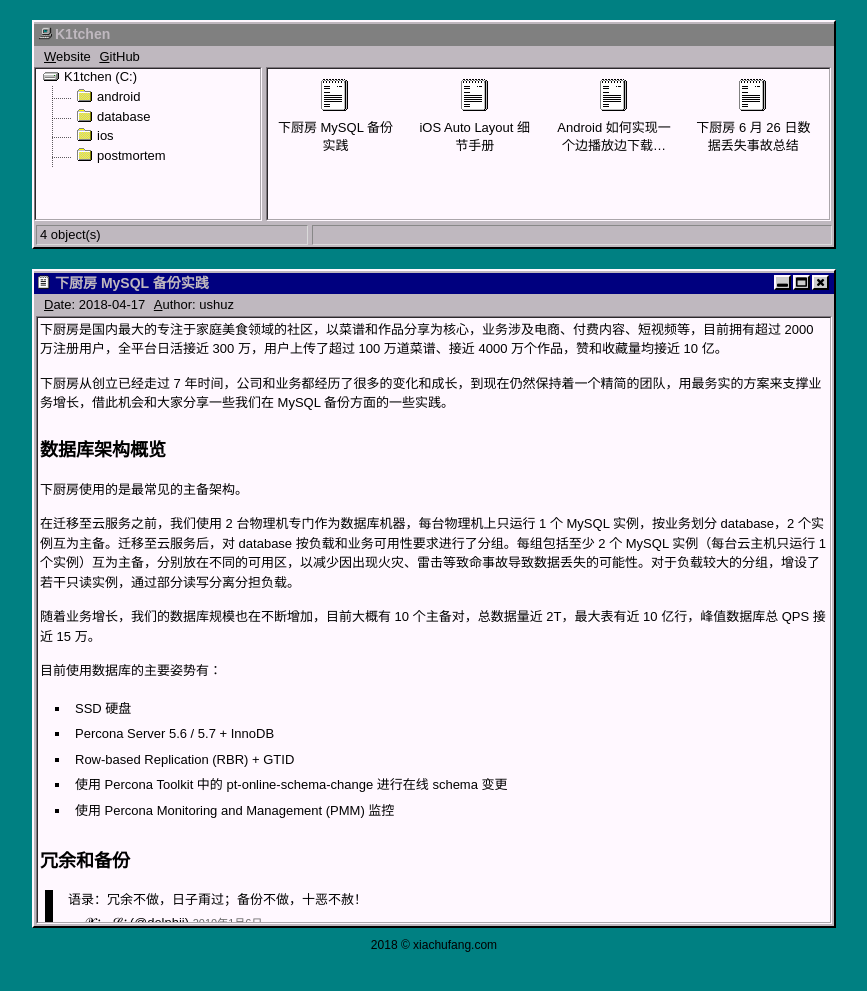
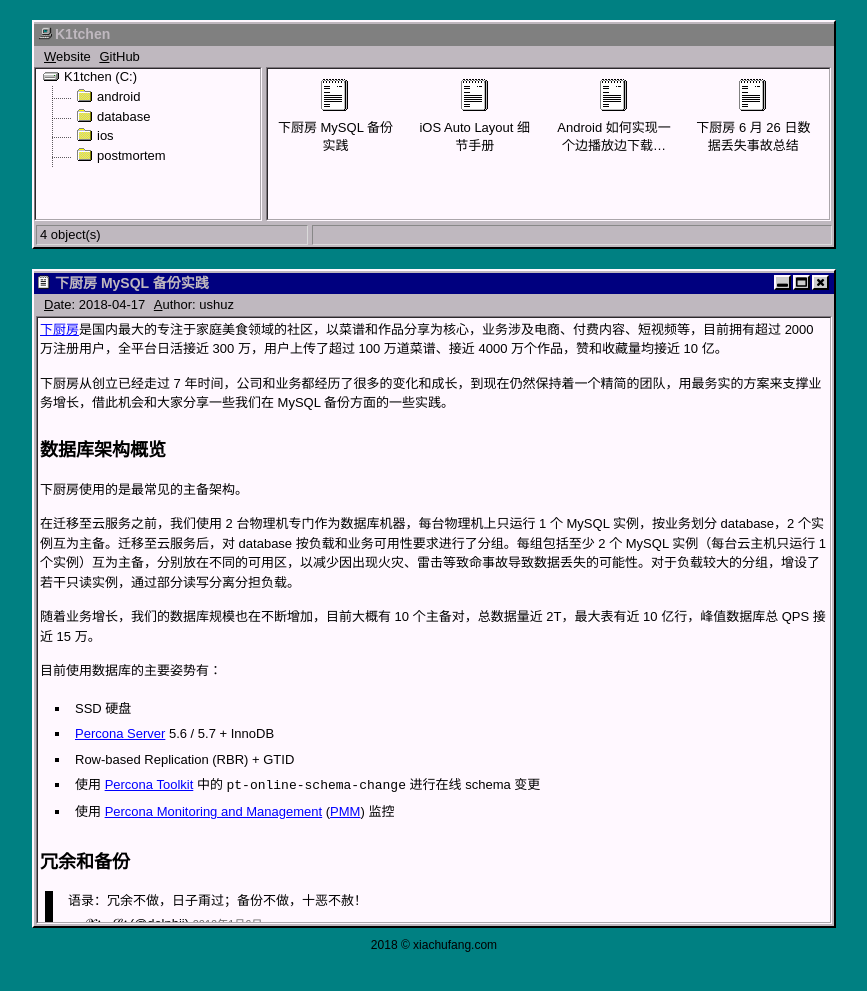
Before and after one commit to xiachufang/xiachufang.github.io, a Jekyll site: the page built from _posts/2018-04-17-mysql-backup-practice.md, in a window 1280 px wide. Shown: the top 991 px of the page, without its empty margins (206-1073 px from the left). Built offline with Jekyll 4.4.1, drawn with Linux system fonts in a browser that asks for light colours; nearby versions of some CDN libraries; some of the changed lines change nothing that is shown.

Commit message:
Add various useful links

```diff
--- a/_posts/2018-04-17-mysql-backup-practice.md
+++ b/_posts/2018-04-17-mysql-backup-practice.md
@@ -6,7 +6,7 @@
   - database
 ---
 
-下厨房是国内最大的专注于家庭美食领域的社区，以菜谱和作品分享为核心，业务涉及电商、付费内容、短视频等，目前拥有超过 2000 万注册用户，全平台日活接近 300 万，用户上传了超过 100 万道菜谱、接近 4000 万个作品，赞和收藏量均接近 10 亿。
+[下厨房][xiachufang]是国内最大的专注于家庭美食领域的社区，以菜谱和作品分享为核心，业务涉及电商、付费内容、短视频等，目前拥有超过 2000 万注册用户，全平台日活接近 300 万，用户上传了超过 100 万道菜谱、接近 4000 万个作品，赞和收藏量均接近 10 亿。
 
 下厨房从创立已经走过 7 年时间，公司和业务都经历了很多的变化和成长，到现在仍然保持着一个精简的团队，用最务实的方案来支撑业务增长，借此机会和大家分享一些我们在 MySQL 备份方面的一些实践。
 
@@ -21,10 +21,10 @@
 
 目前使用数据库的主要姿势有：
 - SSD 硬盘
-- Percona Server 5.6 / 5.7 + InnoDB
+- [Percona Server][ps] 5.6 / 5.7 + InnoDB
 - Row-based Replication (RBR) + GTID
-- 使用 Percona Toolkit 中的 pt-online-schema-change 进行在线 schema 变更
-- 使用 Percona Monitoring and Management (PMM) 监控
+- 使用 [Percona Toolkit][pt] 中的 `pt-online-schema-change` 进行在线 schema 变更
+- 使用 [Percona Monitoring and Management][pmm] ([PMM][pmm]) 监控
 
 
 ## 冗余和备份
@@ -39,7 +39,7 @@
 
 冗余和备份是数据库管理工作的重中之重：一方面天有不测风云，从手抖删库到自然灾害，都可能导致数据库数据损失；另一方面数据是一家互联网公司最重要的资产，留得青山在，不怕没柴烧，但如果青山没了，恐怕就得散伙了。
 
-有惨痛教训在前，我们对冗余和备份格外重视，以最大限度避免数据丢失。在实践中，Percona XtraBackup 和 JuiceFS 两款工具为我们带来了极大便利。
+有惨痛教训在前，我们对冗余和备份格外重视，以最大限度避免数据丢失。在实践中，[Percona XtraBackup][px] 和 [JuiceFS][juicefs] 两款工具为我们带来了极大便利。
 
 冗余方面，跨可用区主备架构提供了第一层保障，即使主节点数据库文件被误删、宿主机灭失、甚至所在可用区灭失，备节点也仍保有几乎全部数据。Percona XtraBackup 支持热备份，主节点无需停机，简单几步操作即可创建一个 slave，让架设主备变得得心应手。
 
@@ -65,7 +65,7 @@
 
 备份方面，每天定时备份整库及 binlog 提供了第二层保障，在第一层保障失效，如手抖误 DROP 时，仍能恢复全部数据。但是，整库备份体积较大，每日定时备份产生的数据量相当可观。JuiceFS 依托对象存储提供了近乎无限的存储空间，十分适合备份的场景，这样一来可以按需长期保留备份而不必过多担心空间占用。我们目前的策略是保留 7 天内的 Percona XtraBackup 整库备份、3 年内的 binlog 以及 1 年内的周级 mysqldump。
 
-相比于自建 NFS，JuiceFS 是与对象存储同等级的高可用服务，它还可以实现跨云的数据冗余，便于跨地域甚至跨云传输。跨地域或跨云访问 JuiceFS 时是通过对象存储的公网出口来传输数据，带宽十分充足，我们曾在 AWS 北京从基于 UCloud UFile 的 JuiceFS 中拷贝数据，传输速度能达到 800+Mbps。
+相比于自建 NFS，[JuiceFS][juicefs] 是与对象存储同等级的高可用服务，它还可以实现跨云的数据冗余，便于跨地域甚至跨云传输。跨地域或跨云访问 JuiceFS 时是通过对象存储的公网出口来传输数据，带宽十分充足，我们曾在 AWS 北京从基于 UCloud UFile 的 JuiceFS 中拷贝数据，传输速度能达到 800+Mbps。
 
 
 ## 备份验证
@@ -80,7 +80,7 @@
 
 常规恢复流程中需要拷贝备份，对于体积较大的备份，拷贝过程会耗时很久，用于运行测试的目标机器也要有足够的硬盘空间，这样的话备份测试的时间成本相当高。
 
-好在 JuiceFS 提供了快照（snapshot）功能，可以为 JuiceFS 上某个路径快速创建一份快照，对快照进行的修改不会影响原路径下的文件。利用 JuiceFS 的快照功能，可以节约大量时间成本。
+好在 [JuiceFS][juicefs] 提供了快照（snapshot）功能，可以为 JuiceFS 上某个路径快速创建一份快照，对快照进行的修改不会影响原路径下的文件。利用 JuiceFS 的快照功能，可以节约大量时间成本。
 
 下厨房基于 Docker 和 JuiceFS 快照构建了一套简单易用的备份测试方案：主要包括在云主机上运行的，执行创建快照、启动容器及清理快照的 verify-backup.sh，
 
@@ -171,10 +171,23 @@
 
 ## 总结
 
-下厨房是一家小公司，技术资源较为有限。借助 Percona 全家桶及 JuiceFS，我们快速地实现了数据库冗余和备份，以及一套简单易用的备份验证方案，从而使我们可以更加专注且有信心地推进业务开发，助力业务增长。
+下厨房是一家小公司，技术资源较为有限。借助 Percona 全家桶及 [JuiceFS][juicefs]，我们快速地实现了数据库冗余和备份，以及一套简单易用的备份验证方案，从而使我们可以更加专注且有信心地推进业务开发，助力业务增长。
 
-接下来在数据库方面，我们还将继续探索快速主备切换、延时复制、跨地域或云服务冗余、NewSQL 等。如果你也对这些方面有兴趣，欢迎[加入下厨房][1]一起探索。
+接下来在数据库方面，我们还将继续探索快速主备切换、延时复制、跨地域或云服务冗余、NewSQL 等。如果你也对这些方面有兴趣，欢迎[加入下厨房][job]一起探索。
 
 
-[1]: https://www.xiachufang.com/job/
+
+[xiachufang]: https://www.xiachufang.com
 {:target="_blank"}
+[job]: https://www.xiachufang.com/job/
+{:target="_blank"}
+[juicefs]: https://juicefs.io
+{:target="_blank"}
+[px]: https://www.percona.com/software/mysql-database/percona-xtrabackup
+{:target="_blank"}
+[pt]: https://www.percona.com/software/database-tools/percona-toolkit
+{:target="_blank"}
+[pmm]: https://www.percona.com/software/database-tools/percona-monitoring-and-management
+{:target="_blank"}
+[ps]: https://www.percona.com/software/database-tools/percona-server
+{:target="_blank"}
```
